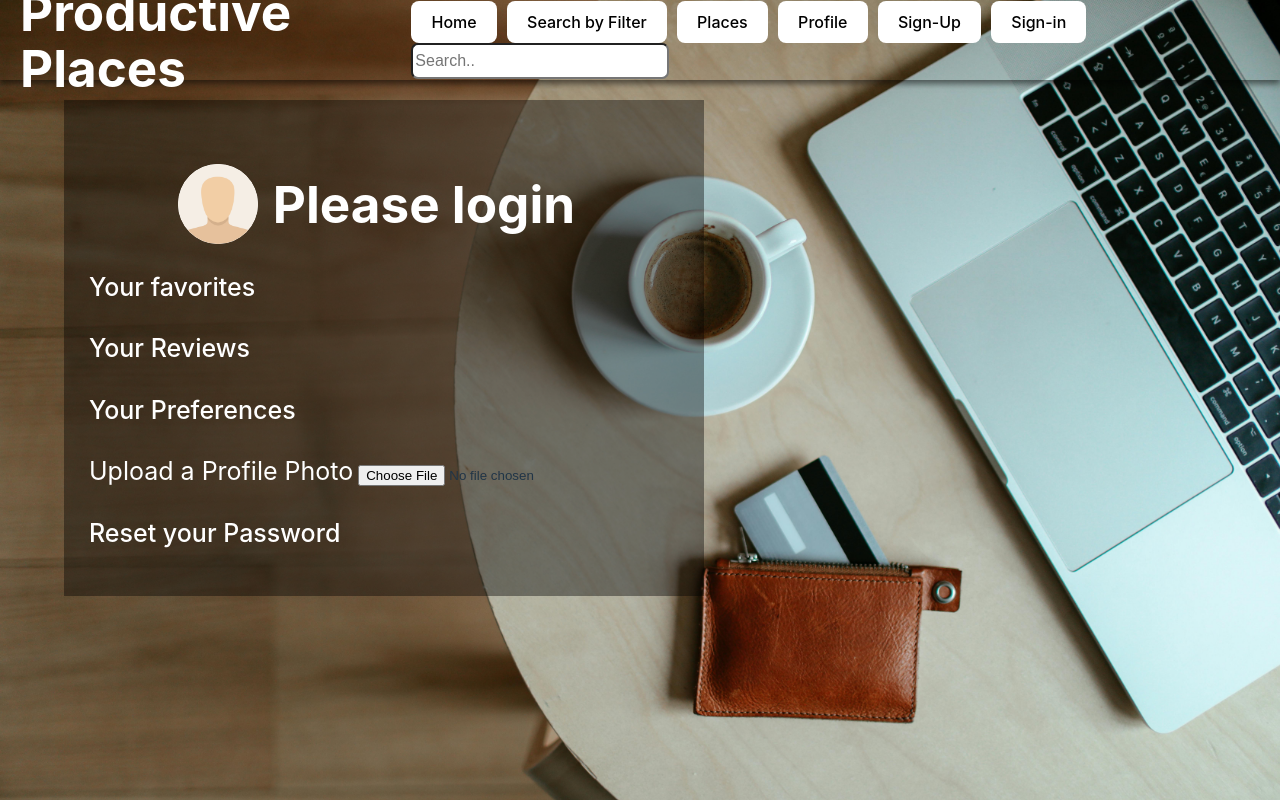
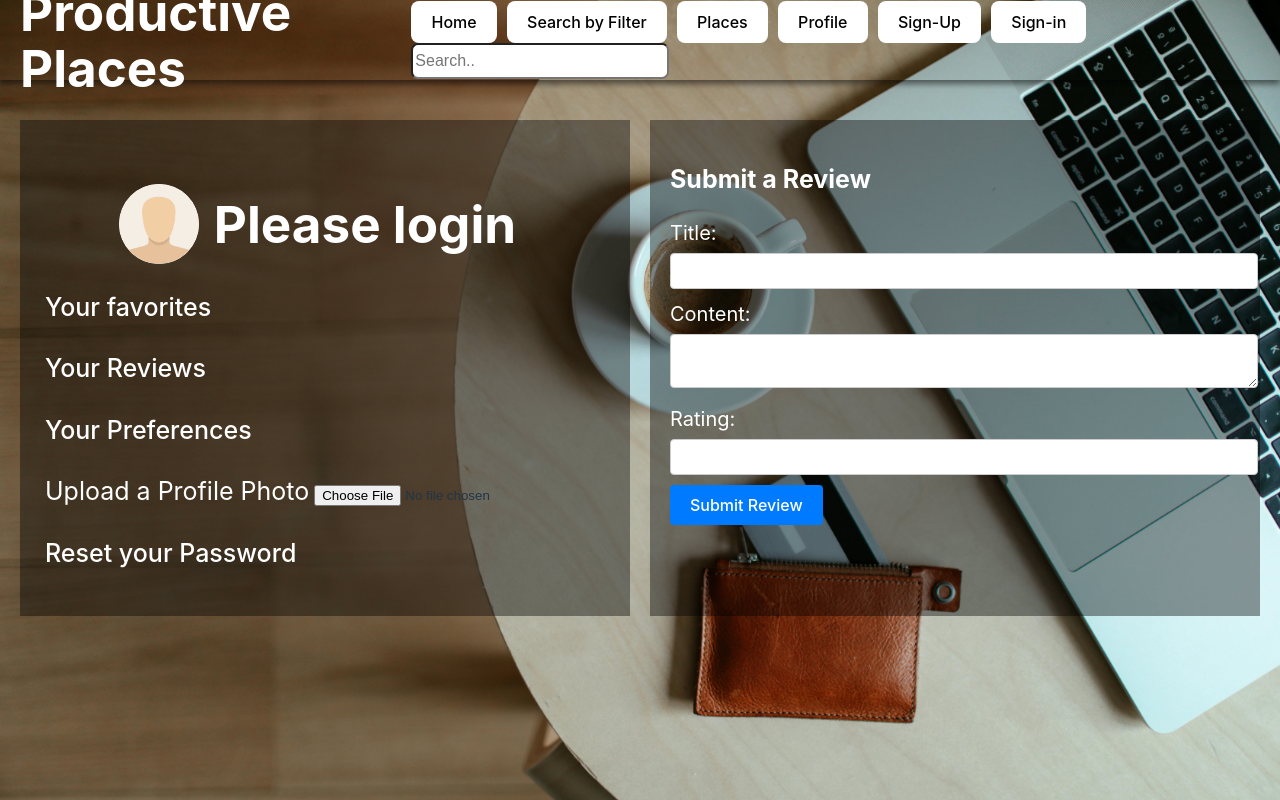
Before and after one commit to Christian-Mirt/S25-Gold, a React (Vite) app in the folder client/: page /profile/1 in a window 1280 px wide. Built offline with nearby package versions, Linux system fonts and the light colour scheme; no server answers.

Commit message:
Implement Review form on profile page

```diff
--- a/client/src/components/Profile/Profile.css
+++ b/client/src/components/Profile/Profile.css
@@ -4,12 +4,25 @@ p {
   color: white;
 }
 
+.profileContainer {
+  display: flex;
+  justify-content: space-between;
+  padding: 20px;
+}
+
 .profileCatalog {
   width: 600px;
   background-color: rgba(0, 0, 0, 0.4);
-  margin-left: 5%;
   padding: 20px;
   margin-top: 20px;
+}
+
+.reviewCatalog {
+  width: 600px;
+  background-color: rgba(0, 0, 0, 0.4);
+  padding: 20px;
+  margin-top: 20px;
+  margin-left: 20px;
 }
 
 .favs, .reviews, .prefs, .resetPass, .input_file {
@@ -46,3 +59,40 @@ p {
 input {
   display: none;
 }
+
+.reviewCatalog h2 {
+  color: white;
+  font-size: 25px;
+  margin-bottom: 20px;
+}
+
+.reviewCatalog label {
+  display: block;
+  color: white;
+  font-size: 20px;
+  margin-bottom: 5px;
+}
+
+.reviewCatalog input,
+.reviewCatalog textarea {
+  width: 100%;
+  padding: 8px;
+  margin-bottom: 10px;
+  border: 1px solid #ccc;
+  border-radius: 4px;
+  font-size: 16px;
+}
+
+.reviewCatalog button {
+  padding: 10px 20px;
+  background-color: #007bff;
+  color: white;
+  border: none;
+  border-radius: 4px;
+  cursor: pointer;
+  font-size: 16px;
+}
+
+.reviewCatalog button:hover {
+  background-color: #0056b3;
+}
--- a/client/src/components/Profile/Profile.jsx
+++ b/client/src/components/Profile/Profile.jsx
@@ -8,6 +8,18 @@ function Profile() {
   const { id } = useParams();
   const profilePicRef = useRef(null);
   const inputRef = useRef(null);
+
+  const handleReviewSubmit = async (e) => {
+    try {
+      if (response.ok) {
+        alert('Review submitted successfully!');
+      } else {
+        console.error('Error submitting review:', await response.json());
+      }
+    } catch (error) {
+      console.error('Fetch error:', error);
+    }
+  };
 
   const handleResetPass = async (e) => {
     navigate(`/reset`);
@@ -48,6 +60,7 @@ function Profile() {
 
 
   return (
+    <div className="profileContainer">
       <div className="profileCatalog">
         <h1 className="profileTitle"><img src="/default-profile.png" id="pfp" ref={profilePicRef} className='dot' />{user ? `Welcome, ${user.first_name}!` : "Please login"}</h1>
         <a href className='favs'>Your favorites</a><br /><br />
@@ -57,6 +70,39 @@ function Profile() {
         <input type="file" accept="image/*" id="input_file" ref={inputRef}></input><br /><br />
         <a href className='resetPass' onClick={handleResetPass}>Reset your Password</a><br /><br />
       </div>
+
+      <div className="reviewCatalog">
+        <h2>Submit a Review</h2>
+        <form onSubmit={handleReviewSubmit}>
+          <div>
+            <label htmlFor="reviewTitle">Title:</label>
+            <input
+              type="text"
+              id="reviewTitle"
+              required
+            />
+          </div>
+          <div>
+            <label htmlFor="reviewContent">Content:</label>
+            <textarea
+              id="reviewContent"
+              required
+            />
+          </div>
+          <div>
+            <label htmlFor="rating">Rating:</label>
+            <input
+              type="number"
+              id="rating"
+              min="0"
+              max="5"
+              required
+            />
+          </div>
+          <button type="submit">Submit Review</button>
+        </form>
+      </div>
+    </div>
   )
 }
 
```
Lines whose indentation alone changed are shown as unchanged.
